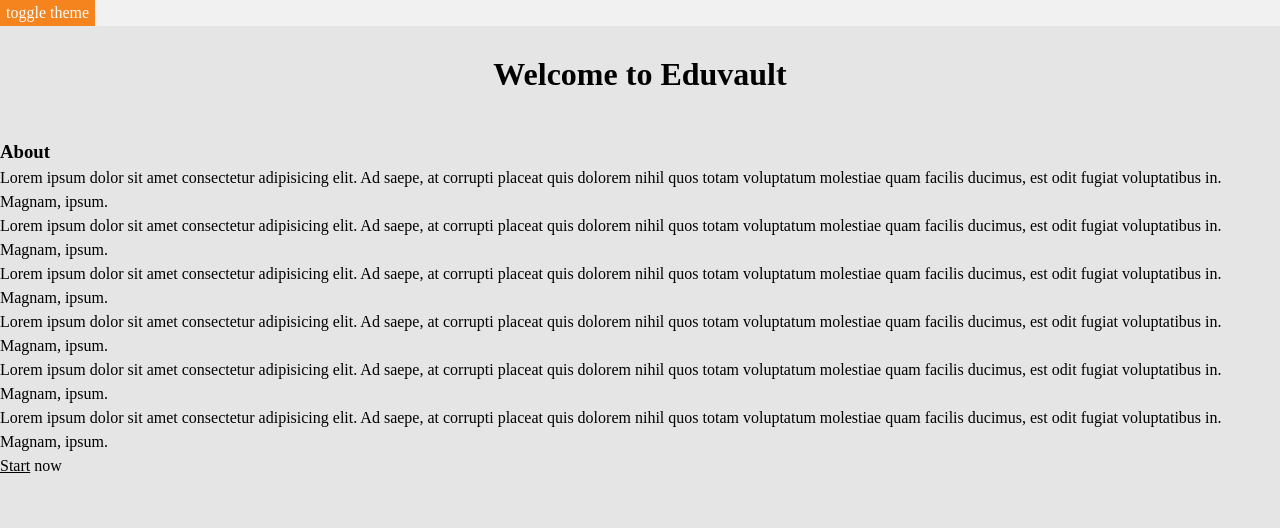
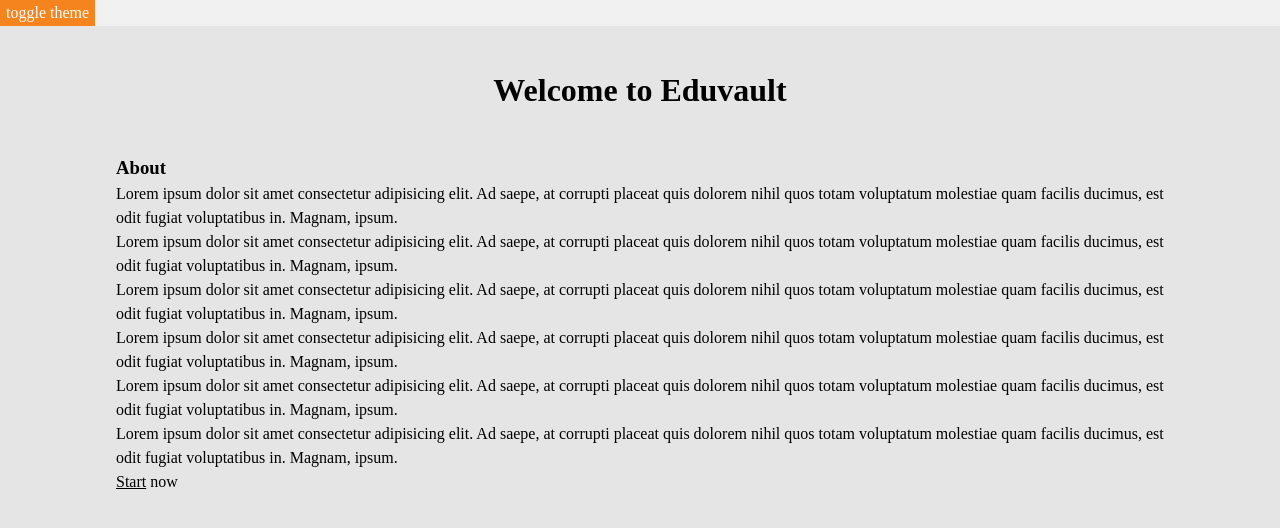
Before and after one commit to jacobcoro/eduvault-matrix-crdt, a Next.js app: page / in a window 1280 px wide. Shown: the top 528 px of the page. Built offline with nearby package versions, Linux system fonts and the light colour scheme.

Commit message:
setup mixins

```diff
--- a/pages/index.module.scss
+++ b/pages/index.module.scss
@@ -1,8 +1,9 @@
-@use '../styles/_variables' as var;
-
+@use '../styles/_variables' as vars;
+@use '../styles/_mixins' as mixins;
 .home {
+  @include mixins.container;
   h1 {
     text-align: center;
-    margin-bottom: var.$spacing * 5;
+    margin-bottom: vars.$spacing * 5;
   }
 }
--- a/styles/mixins.module.scss
+++ b/styles/_mixins.scss
@@ -1,4 +1,4 @@
-@import './variables.module.scss';
+@use 'variables' as vars;
 
 @mixin card {
   border-radius: 8px;
@@ -7,9 +7,9 @@
 }
 @mixin container {
   max-width: 1080px;
-  padding: $spacing * 1;
+  padding: vars.$spacing * 1;
   @media screen and (min-width: 480px) {
-    padding: $spacing * 2;
+    padding: vars.$spacing * 2;
   }
 
   margin: auto;
@@ -20,6 +20,6 @@
   text-align: center;
   width: 500px;
   margin: auto;
-  margin-top: $spacing * 4;
-  padding: $spacing * 4;
+  margin-top: vars.$spacing * 4;
+  padding: vars.$spacing * 4;
 }
```
